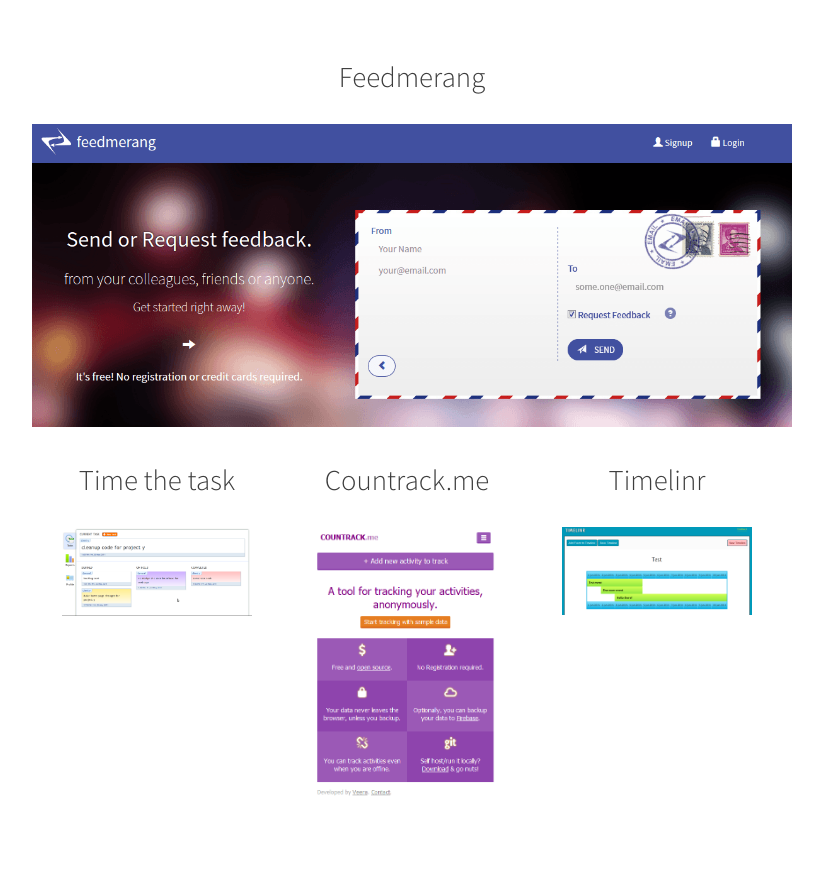
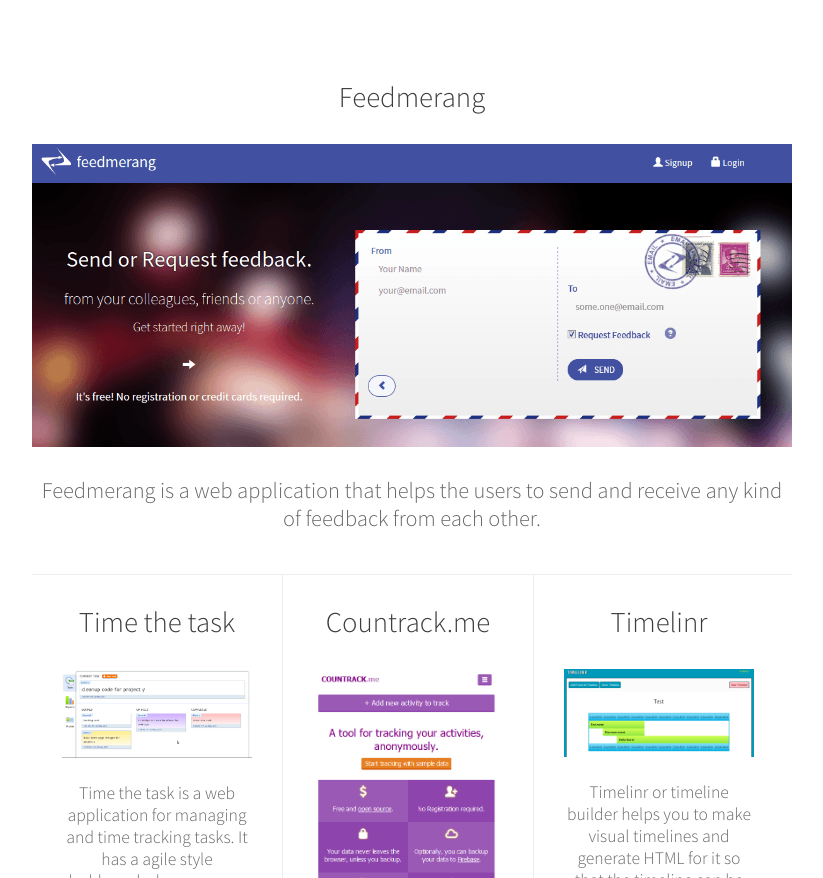
Before and after one commit to vraa/homepage, a website: page index.htm in a window 1280 px wide. Shown: the part 434-1312 px from the top of the page, without its empty margins (228-1051 px from the left). Drawn offline with Linux system fonts and the light colour scheme.

Commit message:
Add project description.

```diff
--- a/css/main.scss
+++ b/css/main.scss
@@ -17,6 +17,7 @@
 
 $font : 'Source Sans Pro', Consolas, 'Trebuchet Ms';
 $font-light: 'Source Sans Pro Light', Consolas, 'Trebuchet MS', Sans;
+$line-color:#ededed;
 
 .site{
 	background-color: #fff;
@@ -71,8 +72,8 @@
 }
 
 article.work{
-	color: #999;
-	font-size: 1.4rem;
+	color: #666;
+	font: 1.4rem $font-light;
 	text-align: center;
 	margin: 100px 0;
 	h2{
@@ -93,12 +94,25 @@
 		li{
 			float: left;
 			width: 25%;
-			margin: 0 30px;
+			padding: 0 30px;
+			border-right: 1px solid #ededed;
+			p{
+				font-size: 1.1rem;
+			}
 			&.featured{
 				width: 100%;
 				float: none;
 				display: block;
 				margin: 0;
+				border-bottom: 1px solid #ededed;
+				padding:20px 0;
+				border-right: none;
+				p{
+					font-size: 1.4rem;
+				}
+			}
+			&:last-child{
+				border-right: none;
 			}
 		}
 	}
--- a/index.htm
+++ b/index.htm
@@ -31,18 +31,22 @@
                     <li class="featured">
                         <h3>Feedmerang</h3>
                         <a href="http://feedmerang.com/" title="Feedmerang - Send and Receive feedback"><img src="img/projects/feedmerang.png" title="Feedmerang - Send and Receive feedback" alt="http://feedmerang.com"></a>
+                        <p>Feedmerang is a web application that helps the users to send and receive any kind of feedback from each other.</p>
                     </li>
                     <li>
                         <h3>Time the task</h3>
                         <a href="http://timethetask.appspot.com/"><img src="img/projects/timethetask.png" title="Time the task - task management in Agile style" alt="http://timethetask.appspot.com"></a>
+                        <p>Time the task is a web application for managing and time tracking tasks. It has a agile style dashboard where user can move around tasks to different statuses.</p>
                     </li>
                     <li>
                         <h3>Countrack.me</h3>
                         <a href="http://countrack.me/"><img src="img/projects/countrack.png" title="Countrack.me" alt="http://countrack.me"></a>
+                        <p>Countrack.me is a offline enabled web application, targeted to mobile devices, to help the user track activities.</p>
                     </li>
                     <li>
                         <h3>Timelinr</h3>
                         <a href="http://timelinebuilder.appspot.com/"><img src="img/projects/timelinr.png" title="Timelinr" align="http://timelinebuilder.appspot.com"></a>
+                        <p>Timelinr or timeline builder helps you to make visual timelines and generate HTML for it so that the timeline can be embedded in any web page.</p>
                     </li>
                 </ol>
             </article>
@@ -56,18 +60,22 @@
                    <li class="featured">
                        <h3>2048</h3>
                        <a href="http://veerasundar.com/2048/"><img src="img/projects/2048.png" alt="2048" title="2048"></a>
+                       <p>2048 is a variation of popular 2048 game. In this version you need to match the symbol along with the number on the tile.</p>
                    </li>
                    <li>
                        <h3>Brainvita</h3>
                        <a href="http://veerasundar.com/33holepegsolitaire/"><img src="img/projects/brainvita.png" alt="Brainvita" title="Brainvita"></a>
+                       <p>A JavaScript implementation of the popular board game.</p>
                    </li>
                    <li>
                        <h3>Rock Paper Scissor Lizard Spoc</h3>
                        <a href="http://veerasundar.com/rock-paper-scissor-lizard-spoc/"><img src="img/projects/rpsls.png" alt="Rock Paper Scissor Lizard Spoc" title="Rock Paper Scissor Lizard Spoc"></a>
+                       <p>JavaScript implementation of popular Rock Paper Scissor Lizard Spoc (from the Big Bang Theory).</p>
                    </li>
                    <li>
                        <h3>Rock Paper Scissor Bomb</h3>
                        <a href="http://veerasundar.com/rock-paper-scissors/"><img src="img/projects/rpsb.png" alt="Rock Paper Scissor Bomb" title="Rock Paper Scissor Bomb"></a>
+                       <p>Another version of Rock Paper Scissor with an added twist of bomb.</p>
                    </li>
                 </ol>
             </article>
```
Also changed, not shown: css/main.css.
